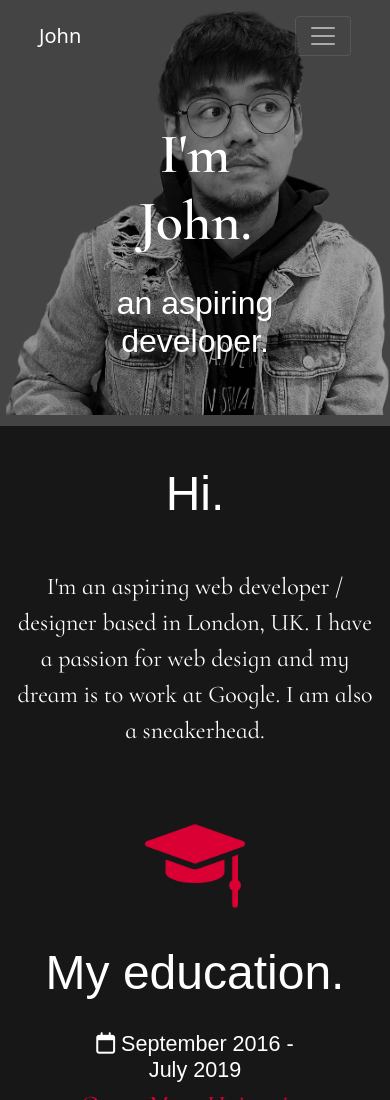
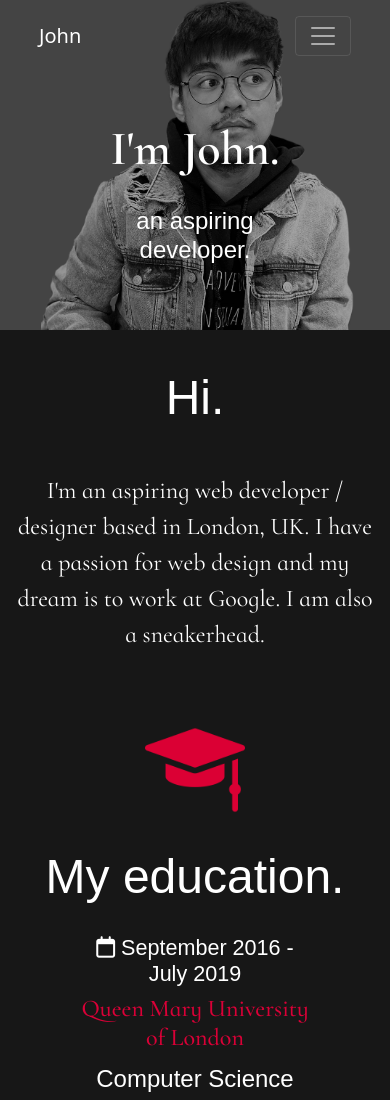
Before and after one commit to tsmjohnpascual/personal-site, a plain HTML site: page index.html in a window 390 px wide. Shown: the top 1100 px of the page. Drawn offline with nearby package versions, Linux system fonts and the light colour scheme; a web font is replaced by a local one.

Commit message:
Add files via upload

```diff
--- a/css/styles.css
+++ b/css/styles.css
@@ -117,6 +117,15 @@ body {
 }
 
 /* RESPONSIVENESS */
+@media (max-width: 1180px) {
+  .education-school {
+    font-size: 1.5rem;
+  }
+  .education-qualification {
+    font-size: 1.5rem;
+  }
+}
+
 @media (max-width: 990px) {
   .title-heading {
     font-size: 5rem;
@@ -124,15 +133,6 @@ body {
 
   .education-container {
     text-align: center;
-  }
-}
-
-@media (max-width: 1180px) {
-  .education-school {
-    font-size: 1.5rem;
-  }
-  .education-qualification {
-    font-size: 1.5rem;
   }
 }
 
@@ -150,3 +150,13 @@ body {
     height: 100px;
   }
 }
+
+@media (max-width: 396px) {
+  .title-heading {
+    font-size: 3rem;
+  }
+
+  .title-sub-heading {
+    font-size: 1.5rem;
+  }
+}
```
